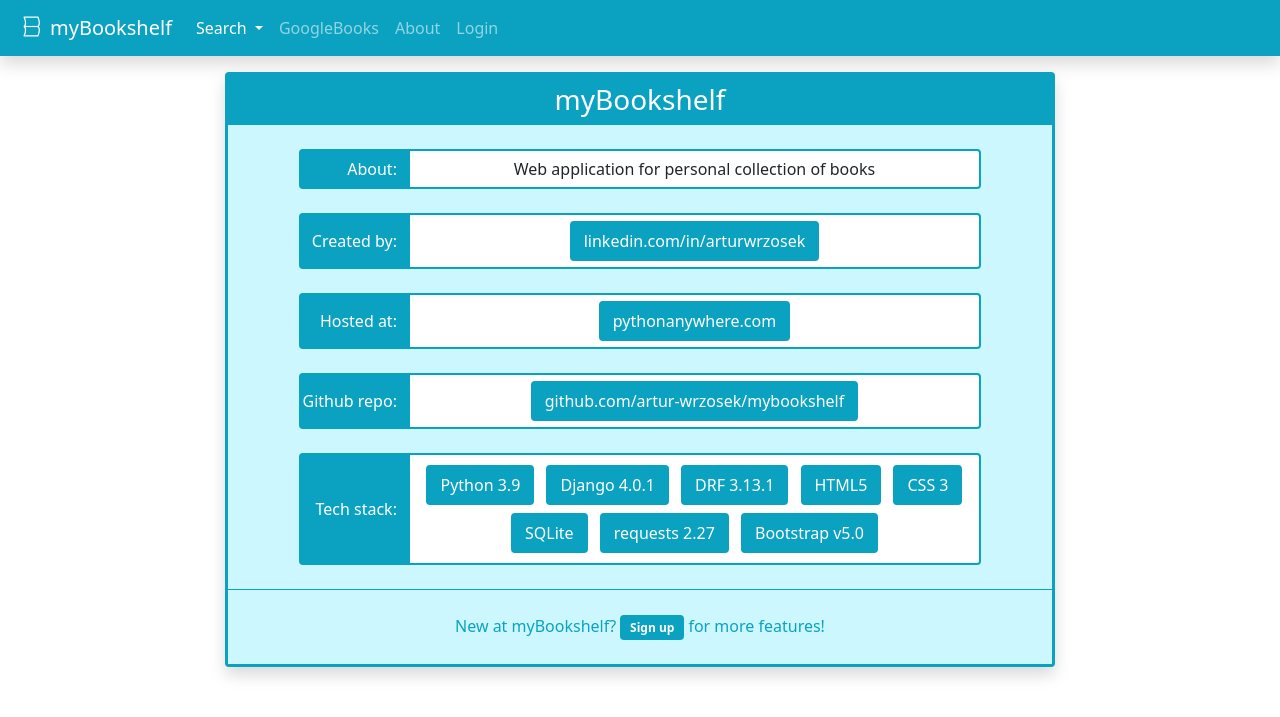
After one commit to artur-wrzosek/mybookshelf, a Django app: page /about/ in a window 1280 px wide. The commit adds this page. Shown: the top 717 px of the page. Run offline with Django 4.2, Linux system fonts and the light colour scheme.

Commit message:
adding about.html page and AboutView to views.py

```diff
--- a/myBooks/finder/urls.py
+++ b/myBooks/finder/urls.py
@@ -6,6 +6,7 @@ urlpatterns = [
     path('', views.BookListView.as_view(), name='main'),
     path('api/', include('finder.api.urls')),
     path('login/', views.UserLoginView.as_view(), name='login'),
+    path('about/', views.AboutView.as_view(), name='about'),
     path('logout/', views.UserLogoutView.as_view(), name='logout'),
     path('register/', views.RegistrationView.as_view(), name='register'),
 
--- a/myBooks/finder/views.py
+++ b/myBooks/finder/views.py
@@ -712,3 +712,7 @@ class GoogleBooksDetailView(GoogleBooksSerializerMixin, TemplateView):
             book = self.gbooks_serializer(response.json())
             context['book'] = book
         return context
+
+
+class AboutView(TemplateView):
+    template_name = 'finder/about.html'
--- /dev/null
+++ b/myBooks/templates/finder/about.html
@@ -0,0 +1,94 @@
+{% extends 'finder/main.html' %}
+
+{% block content %}
+<div class="container col col-md-9 col-lg-8 justify-content-center">
+    <div class="card shadow my-3 ">
+        <div class="card-header h3 rounded-0 text-center">
+            <span>myBookshelf</span>
+        </div>
+        <div class="card-body text-center p-0">
+            <div class="row row-cols-1 justify-content-center">
+
+                <div class="col-10">
+                    <div class="input-group my-4">
+                        <div class="input-group-text justify-content-end">
+                            About:
+                        </div>
+                        <div class="form-control" style="background-color: #FFFFFF">
+                            Web application for personal collection of books
+                        </div>
+                    </div>
+                </div>
+
+                <div class="col-10">
+                    <div class="input-group mb-4">
+                        <div class="input-group-text justify-content-end">
+                            Created by:
+                        </div>
+                        <div class="form-control" style="background-color: #FFFFFF">
+                            <a class="btn" href="https://www.linkedin.com/in/arturwrzosek" target="_blank">
+                                linkedin.com/in/arturwrzosek
+                            </a>
+                        </div>
+                    </div>
+                </div>
+
+                <div class="col-10">
+                    <div class="input-group mb-4">
+                        <div class="input-group-text justify-content-end">
+                            Hosted at:
+                        </div>
+                        <div class="form-control" style="background-color: #FFFFFF">
+                            <a class="btn " href="https://arturwrzosek.pythonanywhere.com" target="_blank">
+                                pythonanywhere.com
+                            </a>
+                        </div>
+                    </div>
+                </div>
+
+                <div class="col-10">
+                    <div class="input-group mb-4">
+                        <div class="input-group-text justify-content-end">
+                            Github repo:
+                        </div>
+                        <div class="form-control" style="background-color: #FFFFFF">
+                            <a class="btn" href="https://github.com/artur-wrzosek/mybookshelf" target="_blank">
+                                github.com/artur-wrzosek/mybookshelf
+                            </a>
+                        </div>
+                    </div>
+                </div>
+
+                <div class="col-10">
+                    <div class="input-group mb-4">
+                        <div class="input-group-text justify-content-end">
+                            Tech stack:
+                        </div>
+                        <div class="form-control" style="background-color: #FFFFFF">
+                              <div class="btn m-1">Python 3.9</div>
+                              <div class="btn m-1">Django 4.0.1</div>
+                              <div class="btn m-1">DRF 3.13.1</div>
+                              <div class="btn m-1">HTML5</div>
+                              <div class="btn m-1">CSS 3</div>
+                              <div class="btn m-1">SQLite</div>
+                              <div class="btn m-1">requests 2.27</div>
+                              <div class="btn m-1">Bootstrap v5.0</div>
+                        </div>
+                    </div>
+                </div>
+
+
+            </div>
+        </div>
+        <div class="card-footer py-4 text-center">
+            New at myBookshelf?
+            <a class="badge btn" href="{% url 'register' %}">
+                Sign up
+            </a>
+            for more features!
+        </div>
+    </div>
+</div>
+
+
+{% endblock content %}
--- a/myBooks/templates/finder/main.html
+++ b/myBooks/templates/finder/main.html
@@ -140,7 +140,9 @@
           color: #ffffff;
           background-color: #0AA2C0;
         }
-
+        .textvert {
+          transform: rotate(90deg);
+        }
     </style>
 </head>
 <body>
--- a/myBooks/templates/finder/navbar.html
+++ b/myBooks/templates/finder/navbar.html
@@ -1,7 +1,8 @@
-
 <nav class="navbar navbar-expand-sm navbar-dark shadow" style="background-color: #0AA2C0;">
   <div class="container-fluid">
-    <a class="navbar-brand" href="{% url 'main' %}"><i class="bi bi-bookshelf"></i> myBookshelf.rest</a>
+    <a class="navbar-brand" href="{% url 'main' %}">
+      <i class="bi bi-book textvert ps-2" style="writing-mode: vertical-rl;"></i>myBookshelf
+    </a>
     <button class="navbar-toggler" type="button" data-bs-toggle="collapse" data-bs-target="#navbarContent"
             aria-controls="navbarContent" aria-expanded="false" aria-label="Toggle navigation">
       <span class="navbar-toggler-icon"></span>
@@ -27,7 +28,7 @@
             <a class="nav-link" href="{% url 'gbooks-list' %}">GoogleBooks</a>
           </li>
           <li class="nav-item">
-            <a class="nav-link" href="#">About</a>
+            <a class="nav-link" href="{% url 'about' %}">About</a>
           </li>
           {% if user.is_authenticated %}
           <li class="nav-item">
```
